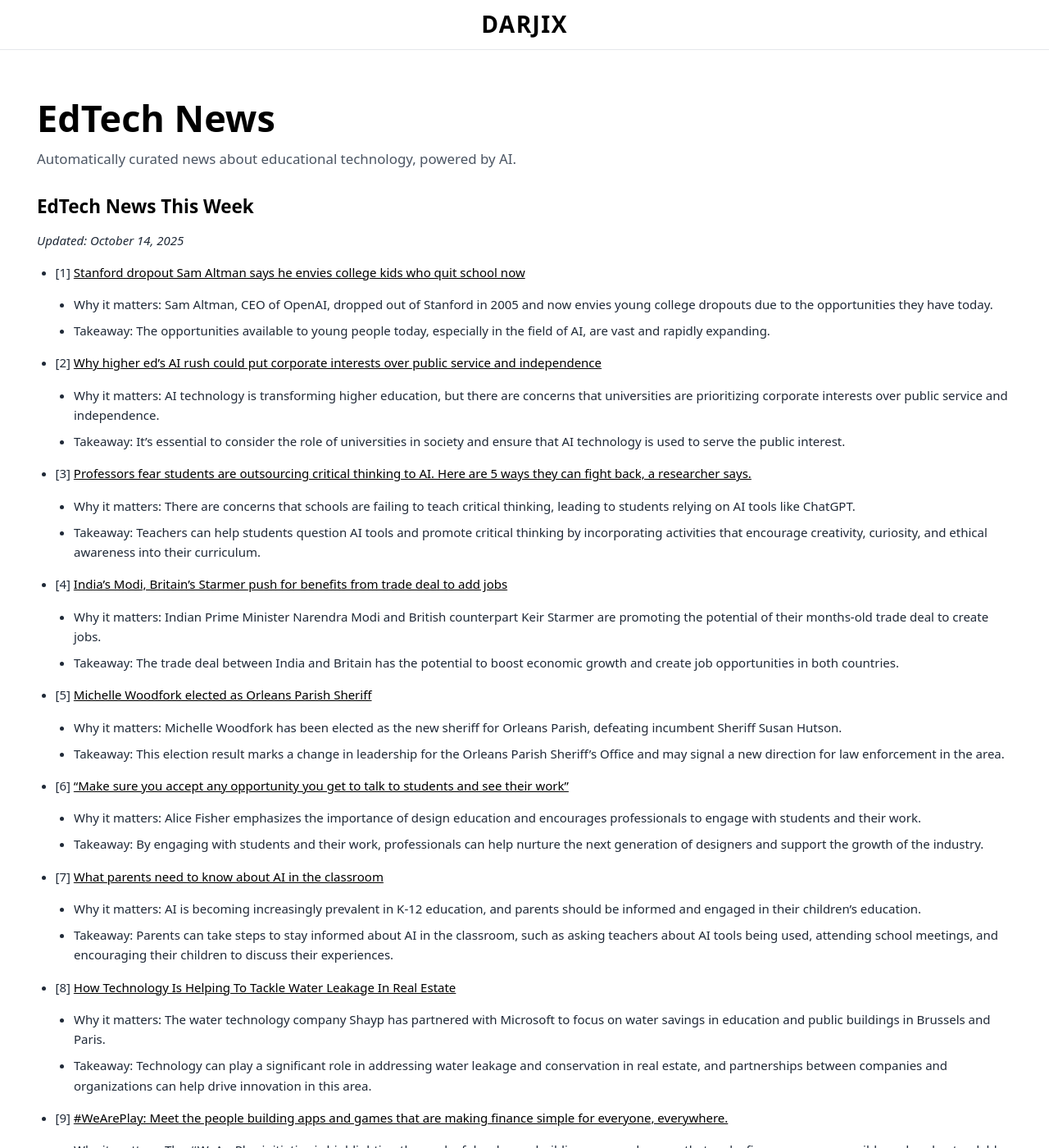
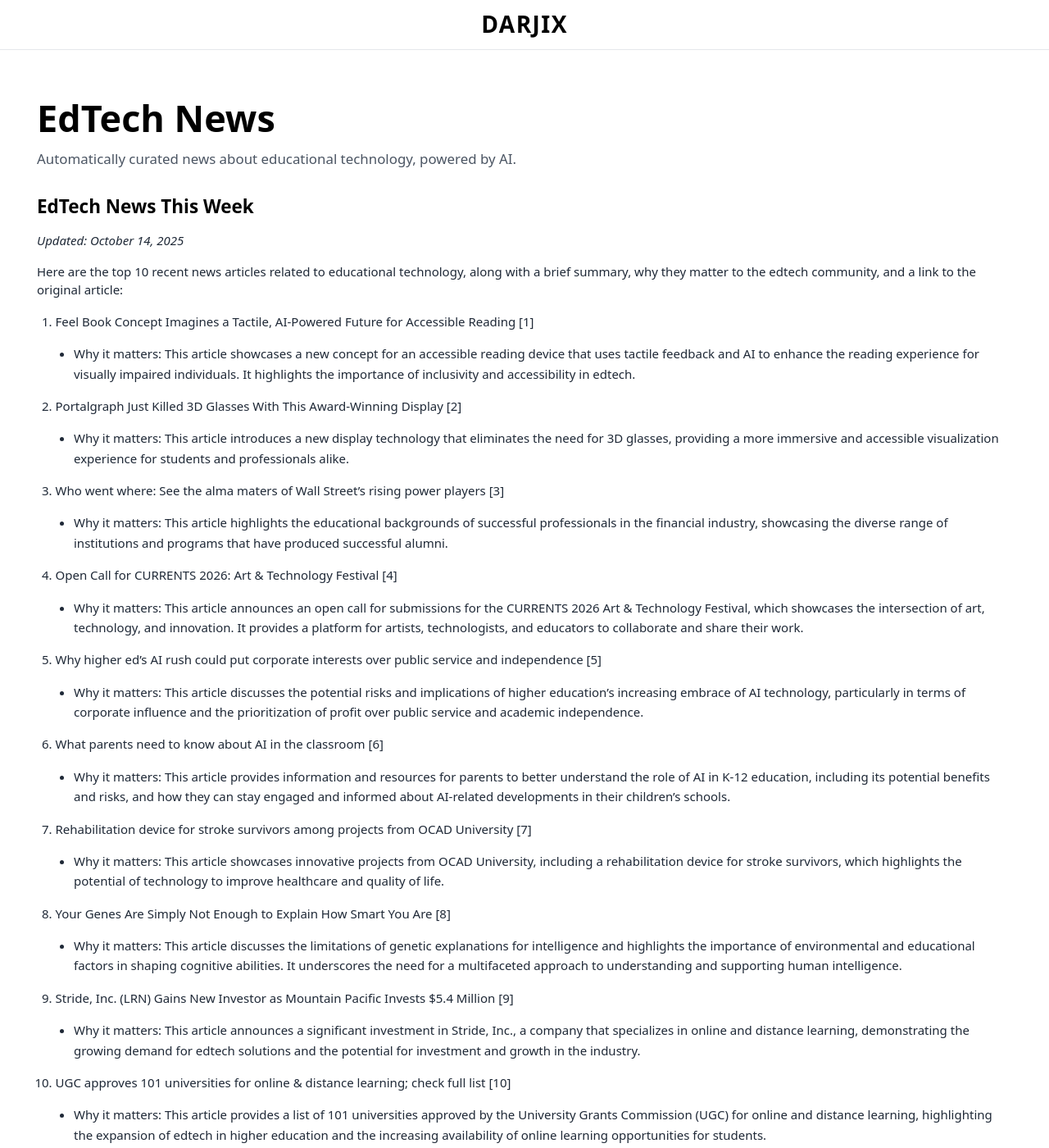
Before and after one commit to saldarji/darjix, a Jekyll site: the page built from news.html, in a window 1280 px wide and 1400 px high. Shown: the whole window at 82% size. Built offline with Jekyll 4.4.1, drawn with Linux system fonts in a browser that asks for light colours; some of the changed text lies outside the part shown.

Commit message:
Switch to popularity sorting for better quality news

```diff
--- a/_includes/edtech-news.md
+++ b/_includes/edtech-news.md
@@ -1,33 +1,28 @@
 # EdTech News This Week
 *Updated: October 14, 2025*
 
-* [1] [Stanford dropout Sam Altman says he envies college kids who quit school now](https://www.businessinsider.com/sam-altman-openai-envies-college-dropouts-stanford-devday-2025-10)
-	+ Why it matters: Sam Altman, CEO of OpenAI, dropped out of Stanford in 2005 and now envies young college dropouts due to the opportunities they have today.
-	+ Takeaway: The opportunities available to young people today, especially in the field of AI, are vast and rapidly expanding.
-* [2] [Why higher ed's AI rush could put corporate interests over public service and independence](https://phys.org/news/2025-10-higher-ed-ai-corporate-independence.html)
-	+ Why it matters: AI technology is transforming higher education, but there are concerns that universities are prioritizing corporate interests over public service and independence.
-	+ Takeaway: It's essential to consider the role of universities in society and ensure that AI technology is used to serve the public interest.
-* [3] [Professors fear students are outsourcing critical thinking to AI. Here are 5 ways they can fight back, a researcher says.](https://www.businessinsider.com/researcher-shares-5-ways-teachers-can-stop-ai-replacing-thinking-2025-10)
-	+ Why it matters: There are concerns that schools are failing to teach critical thinking, leading to students relying on AI tools like ChatGPT.
-	+ Takeaway: Teachers can help students question AI tools and promote critical thinking by incorporating activities that encourage creativity, curiosity, and ethical awareness into their curriculum.
-* [4] [India's Modi, Britain's Starmer push for benefits from trade deal to add jobs](https://www.yahoo.com/news/articles/indias-modi-britains-starmer-push-084123681.html)
-	+ Why it matters: Indian Prime Minister Narendra Modi and British counterpart Keir Starmer are promoting the potential of their months-old trade deal to create jobs.
-	+ Takeaway: The trade deal between India and Britain has the potential to boost economic growth and create job opportunities in both countries.
-* [5] [Michelle Woodfork elected as Orleans Parish Sheriff](https://wgno.com/yleh/michelle-woodfork-elected-as-orleans-parish-sheriff/)
-	+ Why it matters: Michelle Woodfork has been elected as the new sheriff for Orleans Parish, defeating incumbent Sheriff Susan Hutson.
-	+ Takeaway: This election result marks a change in leadership for the Orleans Parish Sheriff's Office and may signal a new direction for law enforcement in the area.
-* [6] ["Make sure you accept any opportunity you get to talk to students and see their work"](https://www.dezeen.com/2025/10/07/students-alice-fisher-opinion/)
-	+ Why it matters: Alice Fisher emphasizes the importance of design education and encourages professionals to engage with students and their work.
-	+ Takeaway: By engaging with students and their work, professionals can help nurture the next generation of designers and support the growth of the industry.
-* [7] [What parents need to know about AI in the classroom](https://phys.org/news/2025-10-parents-ai-classroom.html)
-	+ Why it matters: AI is becoming increasingly prevalent in K-12 education, and parents should be informed and engaged in their children's education.
-	+ Takeaway: Parents can take steps to stay informed about AI in the classroom, such as asking teachers about AI tools being used, attending school meetings, and encouraging their children to discuss their experiences.
-* [8] [How Technology Is Helping To Tackle Water Leakage In Real Estate](https://www.forbes.com/sites/jamiehailstone/2025/10/10/how-technology-is-helping-to-tackle-water-leakage-in-real-estate/)
-	+ Why it matters: The water technology company Shayp has partnered with Microsoft to focus on water savings in education and public buildings in Brussels and Paris.
-	+ Takeaway: Technology can play a significant role in addressing water leakage and conservation in real estate, and partnerships between companies and organizations can help drive innovation in this area.
-* [9] [#WeArePlay: Meet the people building apps and games that are making finance simple for everyone, everywhere.](https://android-developers.googleblog.com/2025/10/weareplay-meet-people-building-apps-and.html)
-	+ Why it matters: The #WeArePlay initiative is highlighting the work of developers building apps and games that make finance more accessible and understandable for everyone.
-	+ Takeaway: The #WeArePlay initiative is promoting innovation and creativity in the finance industry, making financial literacy more accessible to a wider audience.
+ Here are the top 10 recent news articles related to educational technology, along with a brief summary, why they matter to the edtech community, and a link to the original article:
+
+1. Feel Book Concept Imagines a Tactile, AI-Powered Future for Accessible Reading [1]
+	* Why it matters: This article showcases a new concept for an accessible reading device that uses tactile feedback and AI to enhance the reading experience for visually impaired individuals. It highlights the importance of inclusivity and accessibility in edtech.
+2. Portalgraph Just Killed 3D Glasses With This Award-Winning Display [2]
+	* Why it matters: This article introduces a new display technology that eliminates the need for 3D glasses, providing a more immersive and accessible visualization experience for students and professionals alike.
+3. Who went where: See the alma maters of Wall Street's rising power players [3]
+	* Why it matters: This article highlights the educational backgrounds of successful professionals in the financial industry, showcasing the diverse range of institutions and programs that have produced successful alumni.
+4. Open Call for CURRENTS 2026: Art & Technology Festival [4]
+	* Why it matters: This article announces an open call for submissions for the CURRENTS 2026 Art & Technology Festival, which showcases the intersection of art, technology, and innovation. It provides a platform for artists, technologists, and educators to collaborate and share their work.
+5. Why higher ed's AI rush could put corporate interests over public service and independence [5]
+	* Why it matters: This article discusses the potential risks and implications of higher education's increasing embrace of AI technology, particularly in terms of corporate influence and the prioritization of profit over public service and academic independence.
+6. What parents need to know about AI in the classroom [6]
+	* Why it matters: This article provides information and resources for parents to better understand the role of AI in K-12 education, including its potential benefits and risks, and how they can stay engaged and informed about AI-related developments in their children's schools.
+7. Rehabilitation device for stroke survivors among projects from OCAD University [7]
+	* Why it matters: This article showcases innovative projects from OCAD University, including a rehabilitation device for stroke survivors, which highlights the potential of technology to improve healthcare and quality of life.
+8. Your Genes Are Simply Not Enough to Explain How Smart You Are [8]
+	* Why it matters: This article discusses the limitations of genetic explanations for intelligence and highlights the importance of environmental and educational factors in shaping cognitive abilities. It underscores the need for a multifaceted approach to understanding and supporting human intelligence.
+9. Stride, Inc. (LRN) Gains New Investor as Mountain Pacific Invests $5.4 Million [9]
+	* Why it matters: This article announces a significant investment in Stride, Inc., a company that specializes in online and distance learning, demonstrating the growing demand for edtech solutions and the potential for investment and growth in the industry.
+10. UGC approves 101 universities for online & distance learning; check full list [10]
+	* Why it matters: This article provides a list of 101 universities approved by the University Grants Commission (UGC) for online and distance learning, highlighting the expansion of edtech in higher education and the increasing availability of online learning opportunities for students.
 
 ---
 *This summary is automatically generated from recent edtech news sources.*
```
Also changed, not shown: scripts/edtech-news-config.md (+3 -4 lines).
